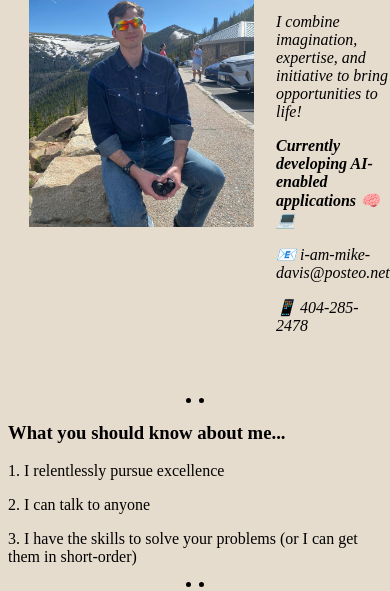
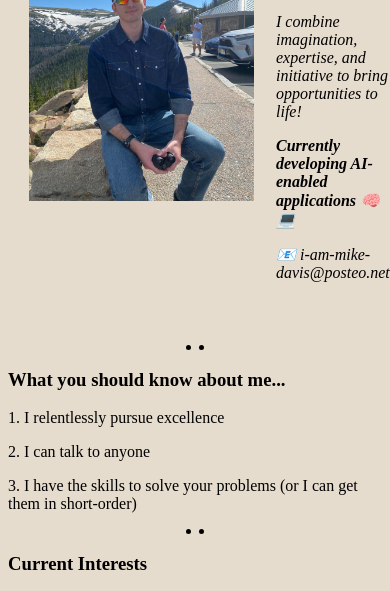
Before and after one commit to i-am-mike-davis/i-am-mike-davis.github.io, a plain HTML site: page index.html in a window 390 px wide. Shown: the part 221-812 px from the top of the page. Drawn offline with Linux system fonts and the light colour scheme.

Commit message:
Remove phone number

```diff
--- a/index.html
+++ b/index.html
@@ -22,7 +22,6 @@
               <strong>Currently developing AI-enabled applications 🧠 💻 </strong>
             </p>
             <p>📧  i-am-mike-davis@posteo.net</p>
-            <p>📱  404-285-2478</p>
           </em>
         </td>
       </tr>
```
